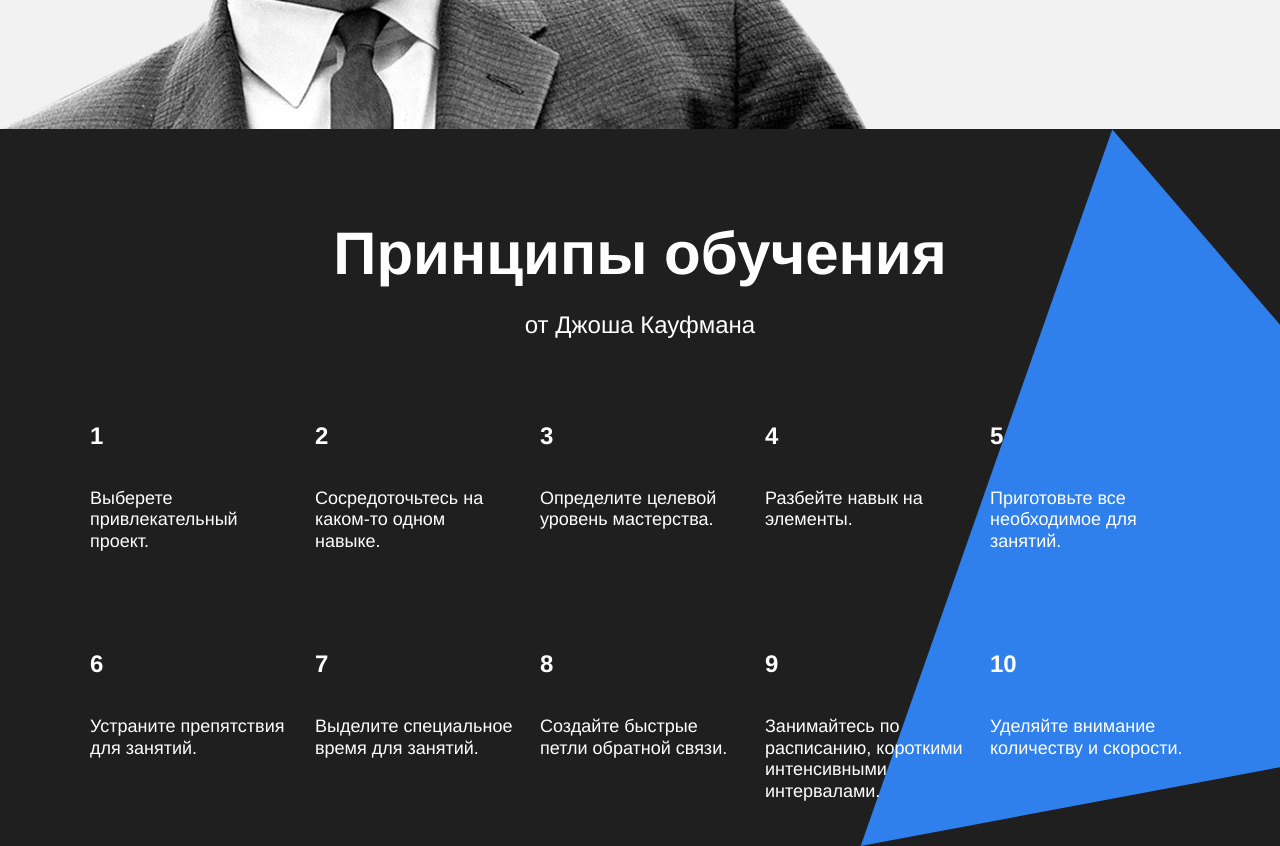
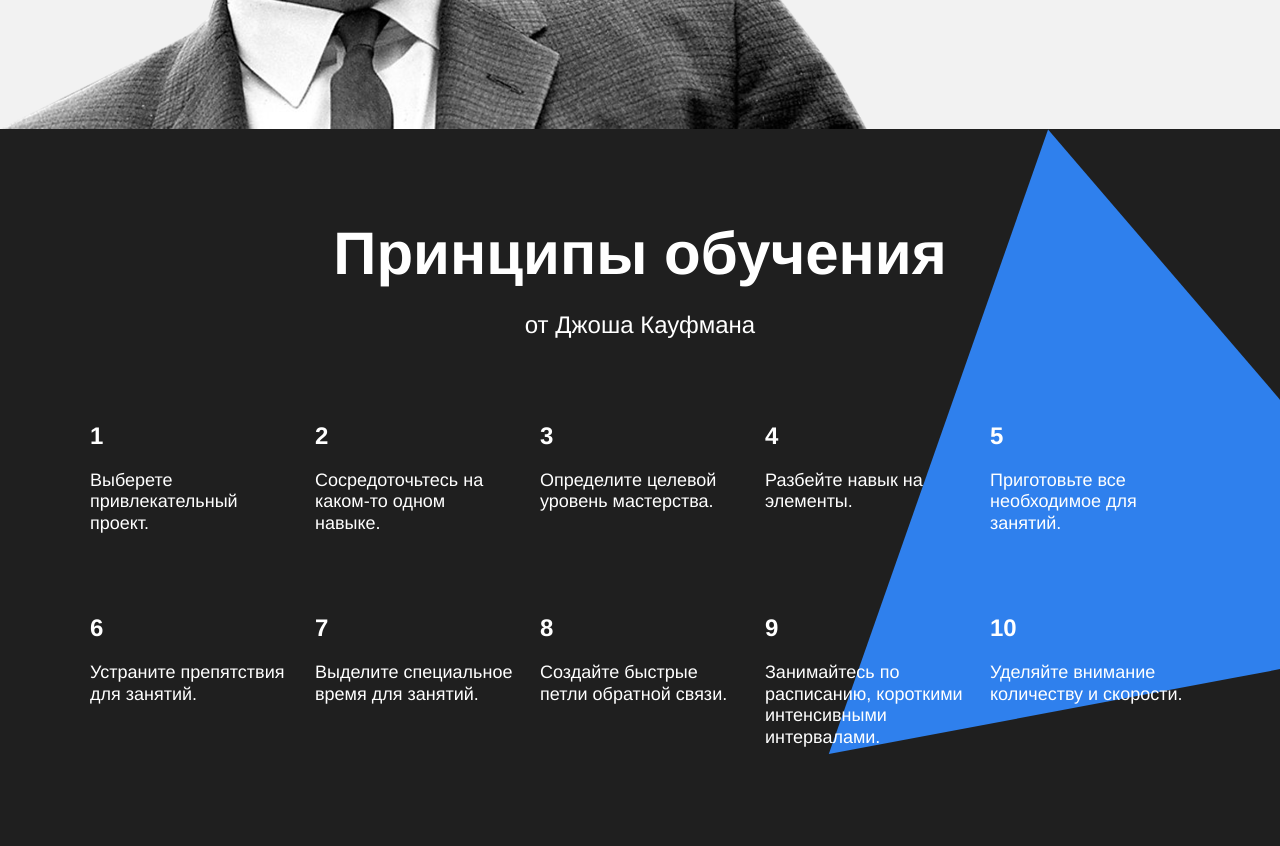
Before and after one commit to RimmaDen/how-to-learn, a plain HTML site: page index.html in a window 1280 px wide. Shown: the part 2880-3726 px from the top of the page. Drawn offline with Linux system fonts and the light colour scheme.

Commit message:
внесла изменения по комментариям к работе, часть 2

```diff
--- a/index.html
+++ b/index.html
@@ -77,51 +77,51 @@
       <img class="feynman__photo" src="images/feynman.png" alt="Фейнман">
     </section>
     <section class="kaufman">
-      <h2 class="section-title_theme_dark">Принципы обучения</h2>
-      <p class="section-subtitle_theme_dark">от Джоша Кауфмана</p>
-      <div class="table_theme_dark">
-        <div class="table__cell_theme_dark">
-          <h3 class="table__heading_theme_dark">1</h3>
-          <p class="table__text_theme_dark">Выберете привлекательный проект.</p>
+      <h2 class="section-title section-title_theme_dark">Принципы обучения</h2>
+      <p class="section-subtitle section-subtitle_theme_dark">от Джоша Кауфмана</p>
+      <div class="table table_theme_dark">
+        <div class="table__cell table__cell_theme_dark">
+          <h3 class="table__heading table__heading_theme_dark">1</h3>
+          <p class="table__text table__text_theme_dark">Выберете привлекательный проект.</p>
         </div>
-        <div class="table__cell_theme_dark">
-          <h3 class="table__heading_theme_dark">2</h3>
-          <p class="table__text_theme_dark">Сосредоточьтесь на каком-то одном навыке.</p>
+        <div class="table__cell table__cell_theme_dark">
+          <h3 class="table__heading table__heading_theme_dark">2</h3>
+          <p class="table__text table__text_theme_dark">Сосредоточьтесь на каком-то одном навыке.</p>
         </div>
-        <div class="table__cell_theme_dark">
-          <h3 class="table__heading_theme_dark">3</h3>
-          <p class="table__text_theme_dark">Определите целевой уровень мастерства.</p>
+        <div class="table__cell table__cell_theme_dark">
+          <h3 class="table__heading table__heading_theme_dark">3</h3>
+          <p class="table__text table__text_theme_dark">Определите целевой уровень мастерства.</p>
         </div>
-        <div class="table__cell_theme_dark">
-          <h3 class="table__heading_theme_dark">4</h3>
-          <p class="table__text_theme_dark">Разбейте навык на элементы.</p>
+        <div class="table__cell table__cell_theme_dark">
+          <h3 class="table__heading table__heading_theme_dark">4</h3>
+          <p class="table__text table__text_theme_dark">Разбейте навык на элементы.</p>
         </div>
-        <div class="table__cell_theme_dark">
-          <h3 class="table__heading_theme_dark">5</h3>
-          <p class="table__text_theme_dark">Приготовьте все необходимое для занятий.</p>
+        <div class="table__cell table__cell_theme_dark">
+          <h3 class="table__heading table__heading_theme_dark">5</h3>
+          <p class="table__text table__text_theme_dark">Приготовьте все необходимое для занятий.</p>
         </div>
-        <div class="table__cell_theme_dark">
-          <h3 class="table__heading_theme_dark">6</h3>
-          <p class="table__text_theme_dark">Устраните препятствия для занятий.</p>
+        <div class="table__cell table__cell_theme_dark">
+          <h3 class="table__heading table__heading_theme_dark">6</h3>
+          <p class="table__text table__text_theme_dark">Устраните препятствия для занятий.</p>
         </div>
-        <div class="table__cell_theme_dark">
-          <h3 class="table__heading_theme_dark">7</h3>
-          <p class="table__text_theme_dark">Выделите специальное время для занятий.</p>
+        <div class="table__cell table__cell_theme_dark">
+          <h3 class="table__heading table__heading_theme_dark">7</h3>
+          <p class="table__text table__text_theme_dark">Выделите специальное время для занятий.</p>
         </div>
-        <div class="table__cell_theme_dark">
-          <h3 class="table__heading_theme_dark">8</h3>
-          <p class="table__text_theme_dark">Создайте быстрые петли обратной связи.</p>
+        <div class="table__cell table__cell_theme_dark">
+          <h3 class="table__heading table__heading_theme_dark">8</h3>
+          <p class="table__text table__text_theme_dark">Создайте быстрые петли обратной связи.</p>
         </div>
-        <div class="table__cell_theme_dark">
-          <h3 class="table__heading_theme_dark">9</h3>
-          <p class="table__text_theme_dark">Занимайтесь по расписанию, короткими интенсивными интервалами.</p>
+        <div class="table__cell table__cell_theme_dark">
+          <h3 class="table__heading table__heading_theme_dark">9</h3>
+          <p class="table__text table__text table__text_theme_dark">Занимайтесь по расписанию, короткими интенсивными интервалами.</p>
         </div>
-        <div class="table__cell_theme_dark">
-          <h3 class="table__heading_theme_dark">10</h3>
-          <p class="table__text_theme_dark">Уделяйте внимание количеству и скорости.</p>
+        <div class="table__cell table__cell_theme_dark">
+          <h3 class="table__heading table__heading_theme_dark">10</h3>
+          <p class="table__text table__text_theme_dark">Уделяйте внимание количеству и скорости.</p>
         </div>
       </div>
-      <div class="kaufman__triangle"><img src="images/kaufman-triangle.svg" alt="Треуголник"></div>
+      <div class="kaufman__triangle"></div>
      </section>
   </main>
     <footer class="footer">
--- a/styles/style.css
+++ b/styles/style.css
@@ -267,11 +267,15 @@
 }
 .kaufman__triangle {
   position: absolute;
-  z-index: -1;
+  top: 0;
   right: -210px;
-  top: 0;
   width: 877px;
   height: 877px;
+  background-image: url(../images/kaufman-triangle.svg);
+  background-repeat: no-repeat;
+  background-size: contain;
+  z-index: -1;
+  padding: 0;
   margin: 0;
 }
 
```
